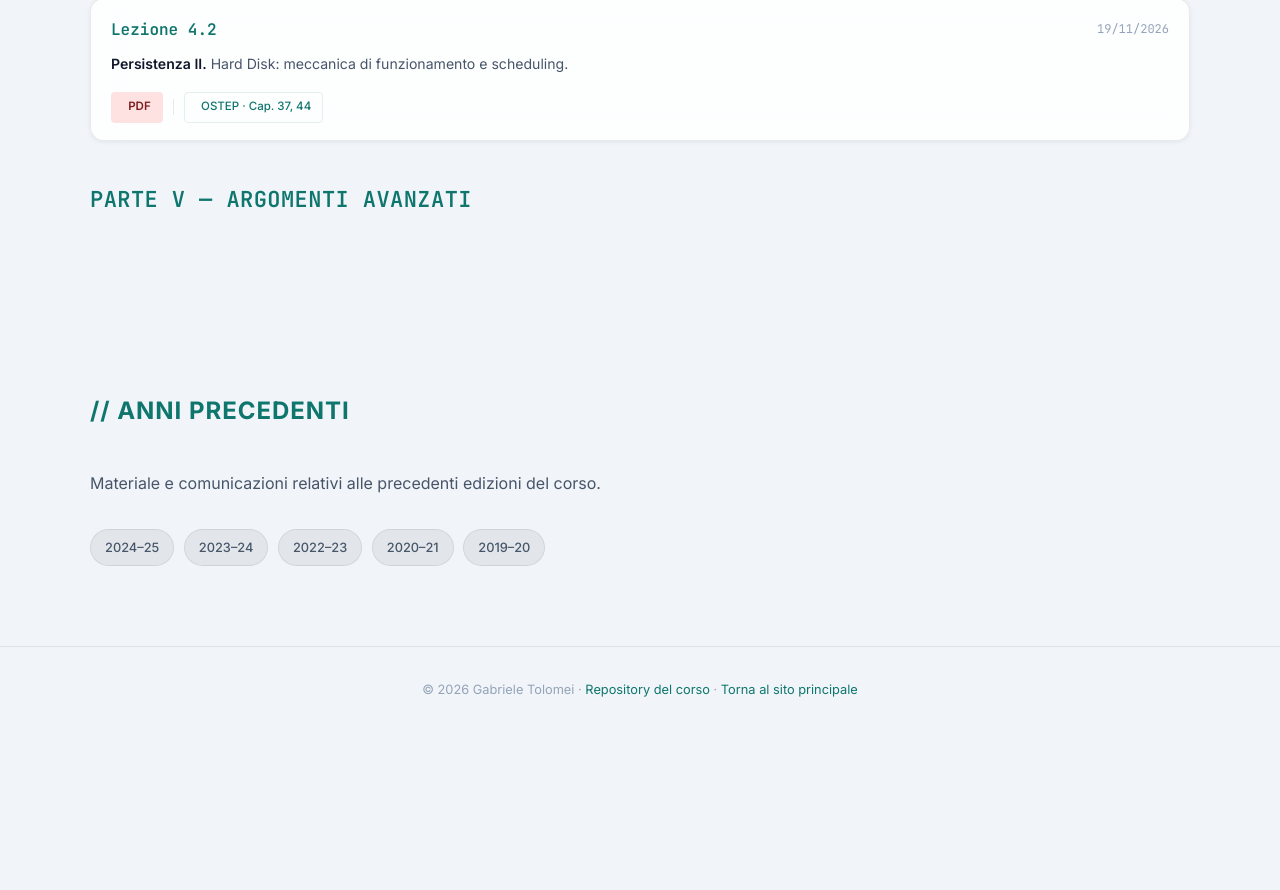
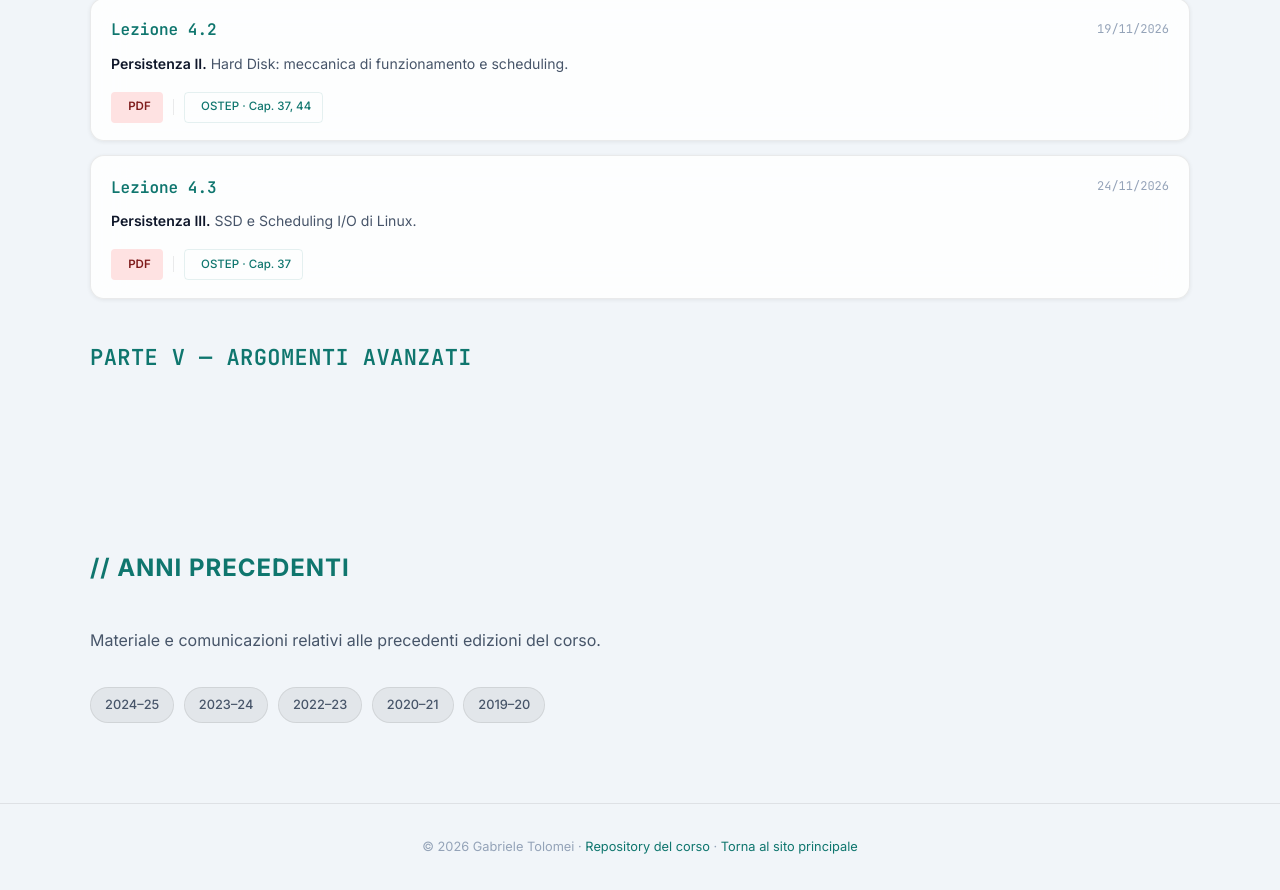
Before and after one commit to gtolomei/gtolomei.github.io, a plain HTML site: page teaching/os.html in a window 1280 px wide. Shown: the part 7795-8685 px from the top of the page. Before the commit the page ends 8528 px from the top, so only its background shows below. Drawn offline with Linux system fonts and the light colour scheme.

Commit message:
[OS]: Added Lecture 4.3

```diff
--- a/teaching/os.html
+++ b/teaching/os.html
@@ -694,7 +694,7 @@
             <a class="lecture-tag lecture-tag-book" href="https://pages.cs.wisc.edu/~remzi/OSTEP/file-disks.pdf" target="_blank" rel="noopener"><i class="ti ti-book" aria-hidden="true"></i>OSTEP · Cap. 37, 44</a>
           </div>
         </article>
-        <!-- <article class="lecture-card">
+        <article class="lecture-card">
           <div class="lecture-card-head">
             <span class="lecture-card-id">Lezione 4.3</span>
             <span class="lecture-card-date"><i class="ti ti-calendar" aria-hidden="true"></i>24/11/2026</span>
@@ -702,12 +702,12 @@
           <p class="lecture-card-desc"><strong style="color:var(--text);font-weight:600;">Persistenza III.</strong> SSD e Scheduling I/O di Linux.</p>
           <div class="lecture-card-links">
             <a class="lecture-tag lecture-tag-pdf" href="../assets/docs/os/slides/pdf/Lecture_4_3_SSDs_and_Linux_IO_Schedulers.pdf" target="_blank" rel="noopener"><i class="ti ti-file-type-pdf" aria-hidden="true"></i>PDF</a>
-            <a class="lecture-tag lecture-tag-html" href="../assets/docs/os/slides/html/Lecture_4_3_SSDs_and_Linux_IO_Schedulers.html" target="_blank" rel="noopener"><i class="ti ti-code" aria-hidden="true"></i>HTML</a>
+            <!-- <a class="lecture-tag lecture-tag-html" href="../assets/docs/os/slides/html/Lecture_4_3_SSDs_and_Linux_IO_Schedulers.html" target="_blank" rel="noopener"><i class="ti ti-code" aria-hidden="true"></i>HTML</a> -->
             <span class="lecture-tag-divider"></span>
             <a class="lecture-tag lecture-tag-book" href="https://pages.cs.wisc.edu/~remzi/OSTEP/file-disks.pdf" target="_blank" rel="noopener"><i class="ti ti-book" aria-hidden="true"></i>OSTEP · Cap. 37</a>
           </div>
         </article>
-        <article class="lecture-card">
+        <!-- <article class="lecture-card">
           <div class="lecture-card-head">
             <span class="lecture-card-id">Lezione 4.4</span>
             <span class="lecture-card-date"><i class="ti ti-calendar" aria-hidden="true"></i>25/11/2026</span>
```
Also changed, not shown: 1 other file.
